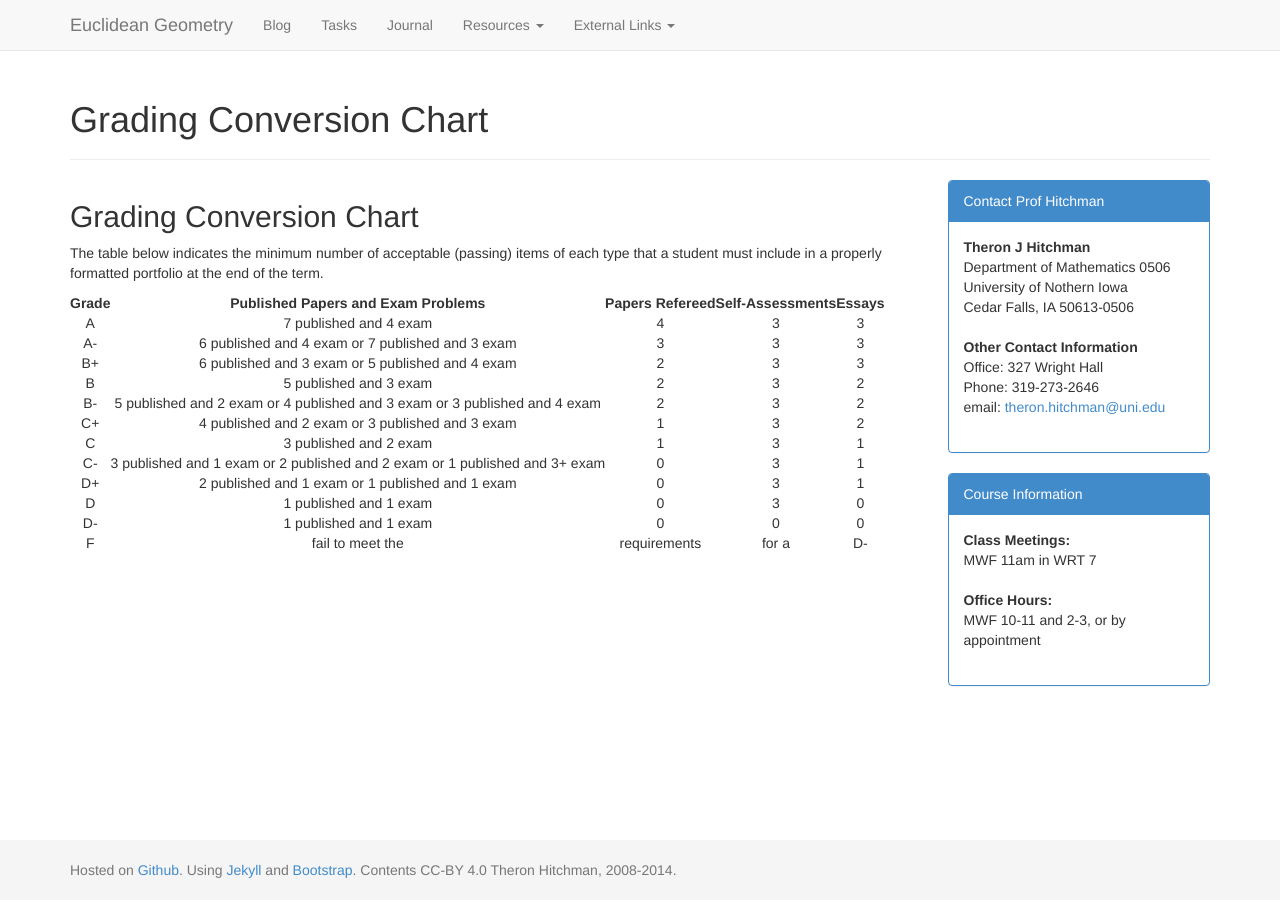
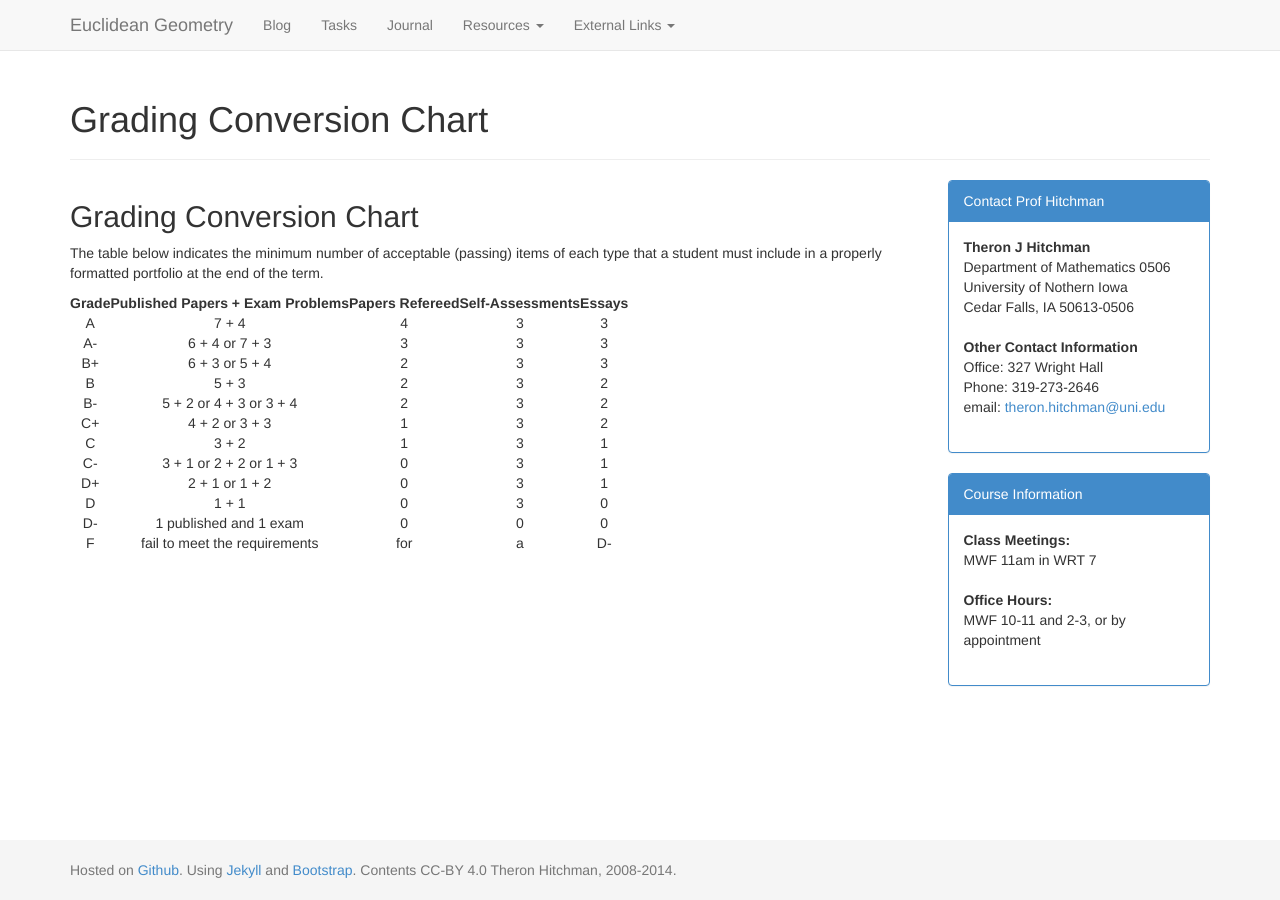
Before and after one commit to theronhitchman/euclidean-geometry, a Jekyll site: the page built from specs-grading/grades.md, in a window 1280 px wide. Built offline with Jekyll 4.4.1, drawn with Linux system fonts in a browser that asks for light colours; nearby versions of some CDN libraries.

Commit message:
update table on grades.md

```diff
--- a/specs-grading/grades.md
+++ b/specs-grading/grades.md
@@ -9,17 +9,17 @@ The table below indicates the minimum number of acceptable (passing) items of ea
 type that a student must include in a properly formatted portfolio at the end of
 the term.
 
-| Grade |                      Published Papers and Exam Problems                     | Papers Refereed | Self-Assessments | Essays |
-|:-----:|:---------------------------------------------------------------------------:|:---------------:|:----------------:|:------:|
-|   A   |                            7 published and 4 exam                           |        4        |         3        |    3   |
-|   A-  |               6 published and 4 exam or 7 published and 3 exam              |        3        |         3        |    3   |
-|   B+  |               6 published and 3 exam or 5 published and 4 exam              |        2        |         3        |    3   |
-|   B   |                            5 published and 3 exam                           |        2        |         3        |    2   |
-|   B-  |  5 published and 2 exam or 4 published and 3 exam or 3 published and 4 exam |        2        |         3        |    2   |
-|   C+  |               4 published and 2 exam or 3 published and 3 exam              |        1        |         3        |    2   |
-|   C   |                            3 published and 2 exam                           |        1        |         3        |    1   |
-|   C-  | 3 published and 1 exam or 2 published and 2 exam or 1 published and 3+ exam |        0        |         3        |    1   |
-|   D+  |               2 published and 1 exam or 1 published and 1 exam              |        0        |         3        |    1   |
-|   D   |                            1 published and 1 exam                           |        0        |         3        |    0   |
-|   D-  |                            1 published and 1 exam                           |        0        |         0        |    0   |
-|   F   |                              fail to meet the                               |   requirements  |       for a      |   D-   |
+| Grade | Published Papers + Exam Problems | Papers Refereed | Self-Assessments | Essays |
+|:-----:|:--------------------------------:|:---------------:|:----------------:|:------:|
+|   A   |               7 + 4              |        4        |         3        |    3   |
+|   A-  |          6 + 4 or 7 + 3          |        3        |         3        |    3   |
+|   B+  |          6 + 3 or 5 + 4          |        2        |         3        |    3   |
+|   B   |               5 + 3              |        2        |         3        |    2   |
+|   B-  |      5 + 2 or 4 + 3 or 3 + 4     |        2        |         3        |    2   |
+|   C+  |          4 + 2 or 3 + 3          |        1        |         3        |    2   |
+|   C   |               3 + 2              |        1        |         3        |    1   |
+|   C-  |      3 + 1 or 2 + 2 or 1 + 3     |        0        |         3        |    1   |
+|   D+  |          2 + 1 or 1 + 2          |        0        |         3        |    1   |
+|   D   |               1 + 1              |        0        |         3        |    0   |
+|   D-  |      1 published and 1 exam      |        0        |         0        |    0   |
+|   F   |   fail to meet the requirements  |       for       |         a        |   D-   |
```
